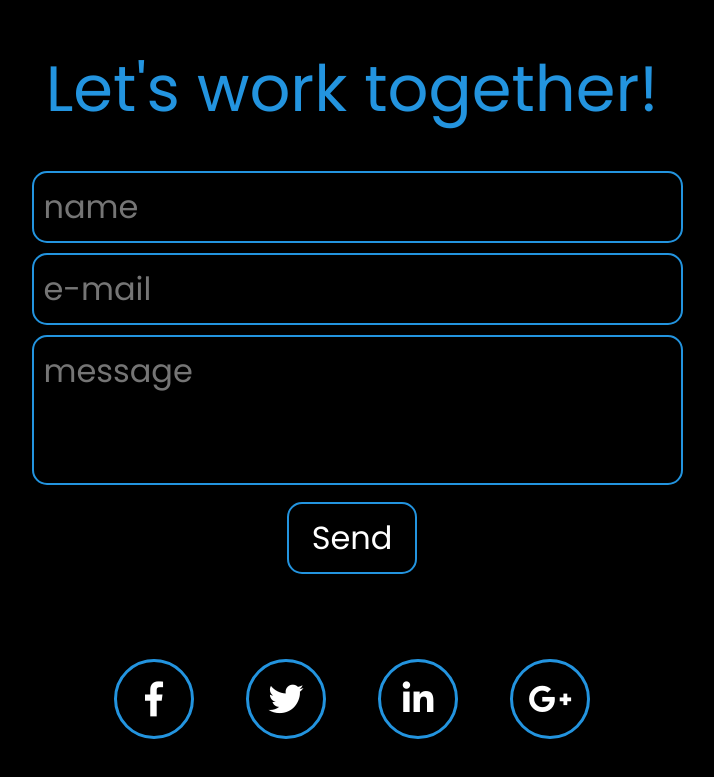
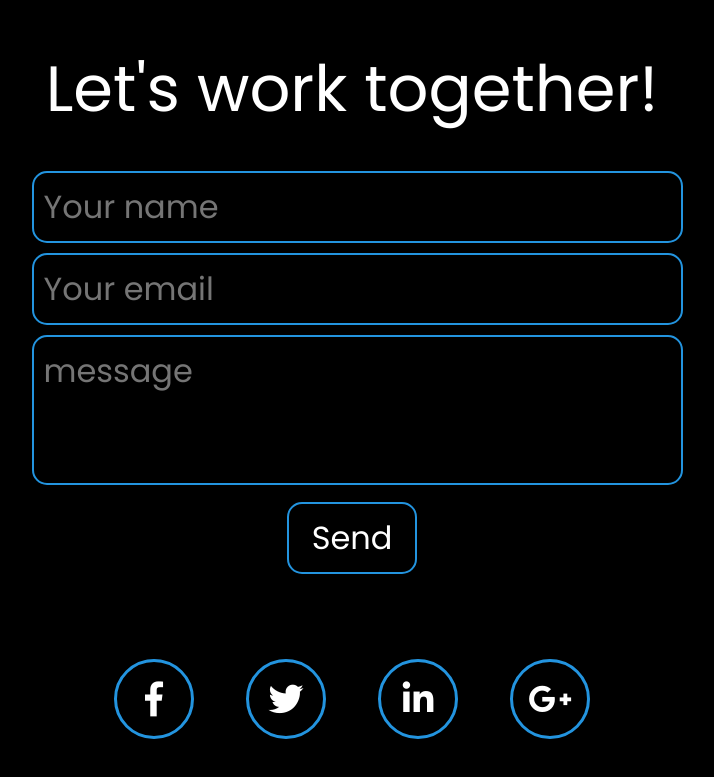
Before and after one commit to vladislavzasyadko/personal_website, a React (Create React App) app: page / in a window 1280 px wide. Shown: the part 2389-3166 px from the top of the page, without its empty margins (288-1002 px from the left). Built offline with nearby package versions, Linux system fonts and the light colour scheme.

Commit message:
added submit handling from netlify docs

```diff
--- a/src/components/Contact/Contact.jsx
+++ b/src/components/Contact/Contact.jsx
@@ -36,29 +36,69 @@
     )
 }
 
-const MailForm = () => {
+const encode = (data) => {
+    return Object.keys(data)
+        .map(key => encodeURIComponent(key) + "=" + encodeURIComponent(data[key]))
+        .join("&");
+  }
+
+class MailForm extends React.Component {
+
+    constructor(props) {
+        super(props);
+        this.state = {
+            name: "",
+            email: "",
+            message: ""
+        };
+    }
+
+    /* Here’s the juicy bit for posting the form submission */
+
+    handleSubmit = e => {
+        fetch("/", {
+            method: "POST",
+            headers: { "Content-Type": "application/x-www-form-urlencoded" },
+            body: encode({ "form-name": "contact", ...this.state })
+        })
+            .then(() => alert("Success!"))
+            .catch(error => alert(error));
+
+        e.preventDefault();
+    };
+
+    handleChange = e => this.setState({ [e.target.name]: e.target.value });
+
+    render() {
+        const { name, email, message } = this.state;
         return (
             <div className={c.mail_form}>
-            <form action="POST" data-netlify='true'>
+                <form  onSubmit={this.handleSubmit}>
                     <div>
                         <input className={c.mail_info}
                             name='name'
                             type="text"
-                            placeholder='name'
-                            autoComplete={'off'} />
+                            placeholder='Your name'
+                            value={name}
+                            autoComplete={'off'}
+                            onChange={this.handleChange} />
                     </div>
                     <div>
                         <input className={c.mail_info}
                             name='email'
                             type="email"
-                            placeholder='e-mail'
-                            autoComplete={'off'} />
+                            placeholder='Your email'
+                            value={email}
+                            autoComplete={'off'}
+                            onChange={this.handleChange} />
                     </div>
                     <div>
                         <textarea className={c.mail_message}
                             name='message'
                             type="text"
-                            placeholder='message'/>
+                            placeholder='message'
+                            value={message}
+                            onChange={this.handleChange} />
                     </div>
                     <div>
                         <button className={c.submit_button}
@@ -69,5 +109,6 @@
             </div>
         )
     }
+}
 
 export default Contact
--- a/src/components/Contact/Contact.module.scss
+++ b/src/components/Contact/Contact.module.scss
@@ -52,9 +52,10 @@
     text-align: center;
     padding: 30px;
     font-size: 4rem;
-    color: $secondary-color;
+    color: #fff;
     background-color: $primary-color;
 }
+
 %mail_element {
     border: 2px solid $secondary-color;
     border-radius: 15px;
@@ -92,6 +93,7 @@
 .submit_button {
     @extend %mail_element;
     width: 20%;
+    min-width: max-content;
 
 }
 
```
Lines whose indentation alone changed are shown as unchanged.
